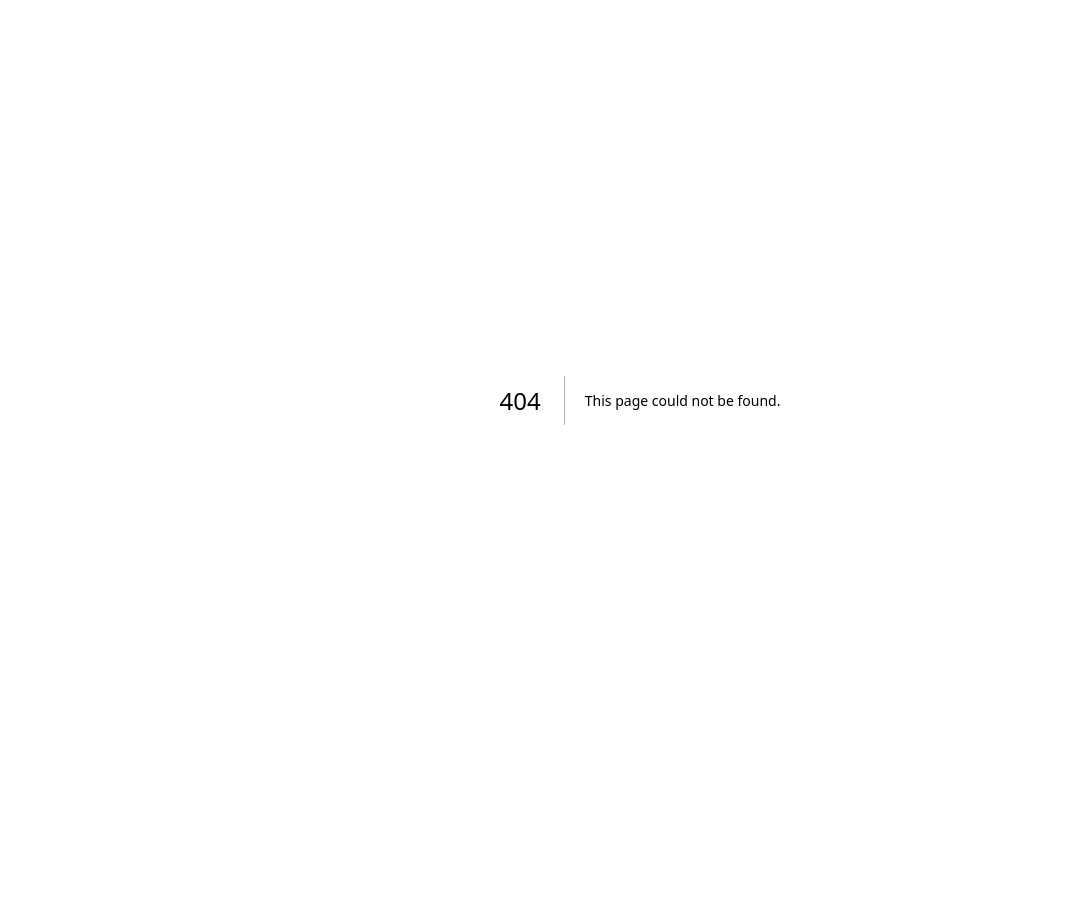
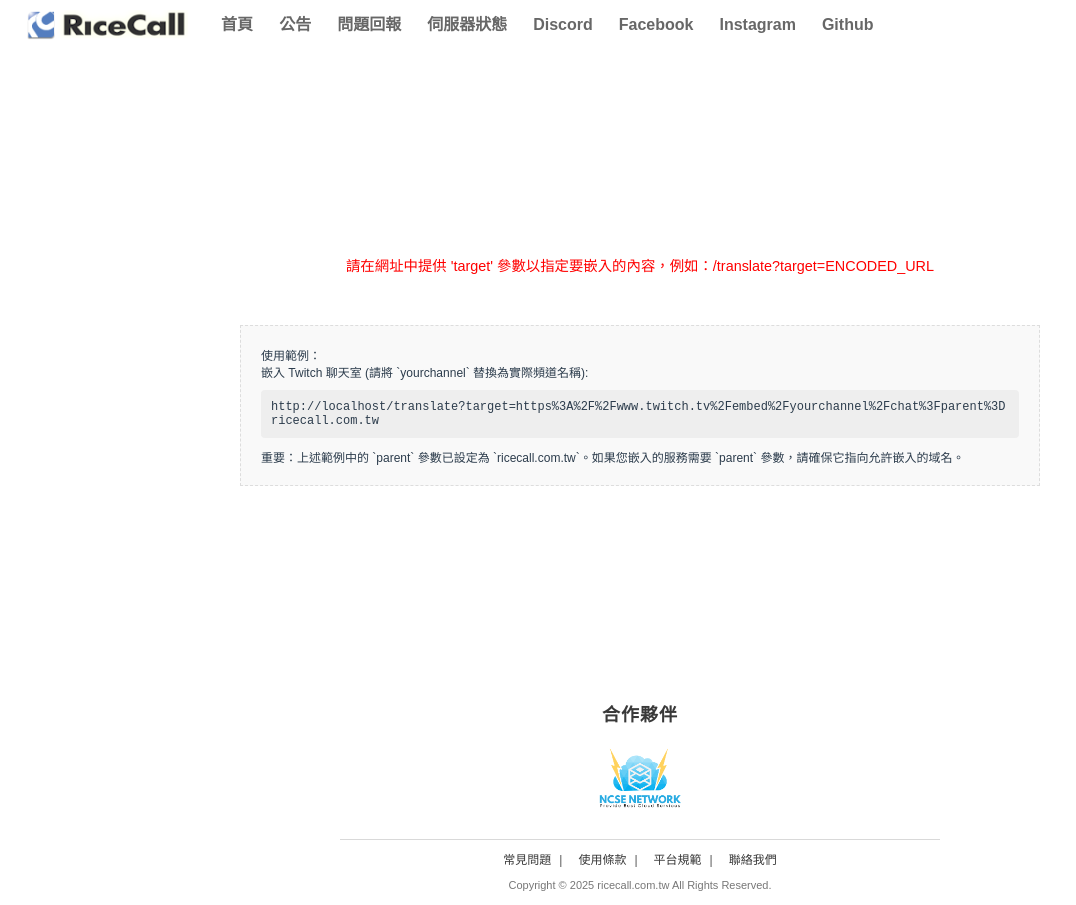
Before and after one commit to cstrikeasia/rc-website, a Next.js app: page /translate in a window 1280 px wide. Before the commit this address had no page. Shown: the whole page, without its empty margins (0-1076 px from the left). Before the commit the page ends 800 px from the top, so only its background shows below. Built offline with nearby package versions, Linux system fonts and the light colour scheme.

Commit message:
feat: URL translate

```diff
--- /dev/null
+++ b/app/translate/page.tsx
@@ -0,0 +1,33 @@
+// Components
+import { Header } from "@/components/Header";
+import { Footer } from "@/components/Footer";
+import EmbedFrameClientPart from "@/components/client_part/EmbedFrameClientPart";
+import JsonLdInjector from "@/components/JsonLd";
+
+// Lib
+import { getMetaData } from "@/lib/seoHelper";
+
+const pageMetaOptions = {
+  title: "網頁內容嵌入服務",
+  description:
+    "使用此頁面嵌入指定的網頁內容。您可以透過 URL 參數指定要嵌入的目標網址，例如 Twitch 或 YouTube 直播聊天室。",
+  keywords:
+    "RC語音, RiceCall, 嵌入服務, iframe, 網頁嵌入, Twitch嵌入, YouTube嵌入, 網址轉換",
+  url: "translate",
+  pageType: 'WebPage' as const,
+};
+
+const { metadata: pageMetadata, jsonLd: pageJsonLd } = getMetaData(pageMetaOptions);
+
+export const metadata = pageMetadata;
+
+export default function TranslatePage() {
+  return (
+    <>
+      <Header />
+      <EmbedFrameClientPart />
+      <JsonLdInjector jsonLd={pageJsonLd} />
+      <Footer />
+    </>
+  );
+}
--- /dev/null
+++ b/components/client_part/EmbedFrameClientPart.tsx
@@ -0,0 +1,73 @@
+"use client";
+
+import { useSearchParams } from 'next/navigation';
+import { useEffect, useState } from 'react';
+import styles from '@/styles/translatePage.module.css';
+
+export default function EmbedFrameClientPart() {
+    const searchParams = useSearchParams();
+    const [embedUrl, setEmbedUrl] = useState<string | null>(null);
+    const [error, setError] = useState<string | null>(null);
+
+    useEffect(() => {
+        const targetUrl = searchParams.get('target');
+
+        if (targetUrl) {
+            try {
+                const decodedUrl = decodeURIComponent(targetUrl);
+                new URL(decodedUrl);
+                setEmbedUrl(decodedUrl);
+                setError(null);
+            } catch (e) {
+                console.error("Invalid target URL:", e);
+                setError("提供的目標網址無效。");
+                setEmbedUrl(null);
+            }
+        } else {
+            setError("請在網址中提供 'target' 參數以指定要嵌入的內容，例如：/translate?target=ENCODED_URL");
+            setEmbedUrl(null);
+        }
+    }, [searchParams]);
+
+    if (error) {
+        const exampleTwitchChannel = "yourchannel";
+        const encodedParentDomain = encodeURIComponent("ricecall.com.tw");
+        const exampleTargetUrl = `https://www.twitch.tv/embed/${exampleTwitchChannel}/chat?parent=${encodedParentDomain}`;
+        const encodedExampleTargetUrl = encodeURIComponent(exampleTargetUrl);
+        const currentOrigin = typeof window !== 'undefined' ? window.location.origin : 'https://ricecall.com';
+
+        return (
+            <div className={styles.container}>
+                <p className={styles.errorText}>{error}</p>
+                <div className={styles.usageExample}>
+                    <h4>使用範例：</h4>
+                    <p>嵌入 Twitch 聊天室 (請將 `{exampleTwitchChannel}` 替換為實際頻道名稱):</p>
+                    <code>
+                        {`${currentOrigin}/translate?target=${encodedExampleTargetUrl}`}
+                    </code>
+                    <p><strong>重要：</strong>上述範例中的 `parent` 參數已設定為 `ricecall.com.tw`。如果您嵌入的服務需要 `parent` 參數，請確保它指向允許嵌入的域名。</p>
+                </div>
+            </div>
+        );
+    }
+
+    if (!embedUrl) {
+        return (
+            <div className={styles.container}>
+                <p>正在載入嵌入內容...</p>
+            </div>
+        );
+    }
+
+    return (
+        <div className={styles.container}>
+            <iframe
+                src={embedUrl}
+                className={styles.embedFrame}
+                allowFullScreen
+                sandbox="allow-scripts allow-same-origin allow-popups allow-forms"
+                title="嵌入內容"
+            ></iframe>
+        </div>
+    );
+}
--- /dev/null
+++ b/styles/translatePage.module.css
@@ -0,0 +1,46 @@
+.container {
+    display: flex;
+    flex-direction: column;
+    align-items: center;
+    justify-content: center;
+    min-height: 80vh;
+    padding: 20px;
+    text-align: center;
+}
+
+.embedFrame {
+    width: 80vw;
+    max-width: 1200px;
+    height: 70vh;
+    border: 1px solid #ccc;
+    box-shadow: 0 2px 10px rgba(0, 0, 0, 0.1);
+}
+
+.errorText {
+    color: red;
+    font-size: 1.2em;
+    margin-bottom: 20px;
+}
+
+.usageExample {
+    margin-top: 30px;
+    padding: 20px;
+    border: 1px dashed #ddd;
+    background-color: #f9f9f9;
+    text-align: left;
+    max-width: 800px;
+}
+
+.usageExample h4 {
+    margin-top: 0;
+}
+
+.usageExample code {
+    display: block;
+    background-color: #eee;
+    padding: 10px;
+    border-radius: 4px;
+    word-break: break-all;
+    margin-top: 10px;
+    margin-bottom: 10px;
+}
```
